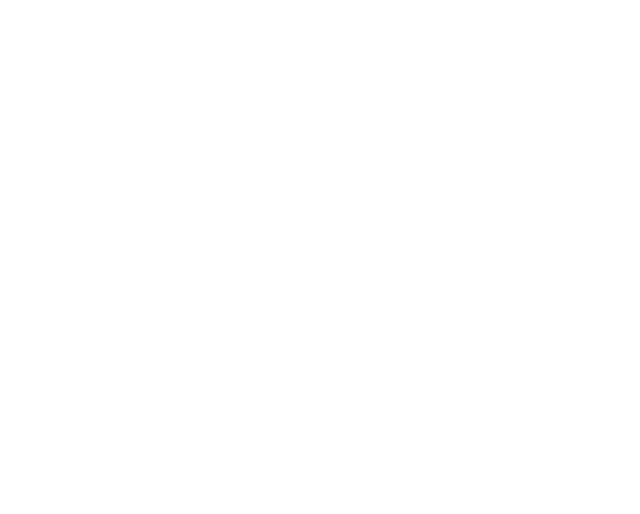
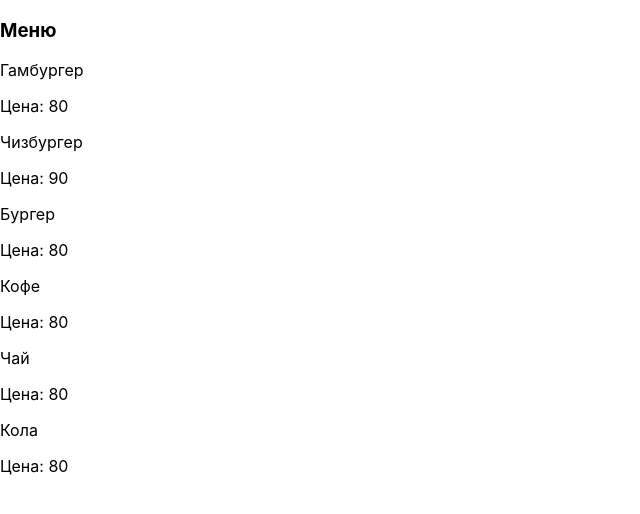
Before and after one commit to InsPavel/python-group_1-exam_7-pavel_zhuvagin, a React (Create React App) app: page / in a window 1280 px wide. Shown: the top 514 px of the page, without its empty margins (0-640 px from the left). Built offline with nearby package versions, Linux system fonts and the light colour scheme.

Commit message:
Добавлен компонент Menu - общий блок меню. Добален компонент Food - то что входит в меню. Модифицирован App.js

```diff
--- a/src/App.js
+++ b/src/App.js
@@ -1,32 +1,35 @@
 import React, { Component } from 'react';
 import './App.css';
+import Menu from './components/Menu/Menu'
 
 const availableMenu = [
-    {name: 'Hamburger', price: '80', total: 0},
-    {name: 'Chesseburger', price: '90', total: 0},
-    {name: 'Burger', price: '80', total: 0},
-    {name: 'Coffe', price: '80', total: 0},
-    {name: 'Tea', price: '80', total: 0},
-    {name: 'Cola', price: '80', total: 0}
+    {name: 'Hamburger', label: 'Гамбургер', price: '80'},
+    {name: 'Chesseburger', label: 'Чизбургер', price: '90'},
+    {name: 'Burger', label: 'Бургер', price: '80'},
+    {name: 'Coffe', label: 'Кофе', price: '80'},
+    {name: 'Tea', label: 'Чай', price: '80'},
+    {name: 'Cola', label: 'Кола', price: '80'}
 ];
 
 class App extends Component {
 
     state = {
         food: [
-            {name: 'hamburger', total: 0},
-            {name: 'chesseburger', total: 0},
-            {name: 'burger', total: 0},
-            {name: 'coffe', total: 0},
-            {name: 'tea', total: 0},
-            {name: 'cola', total: 0}
+            {name: 'hamburger', count: 0, total: 0},
+            {name: 'chesseburger', count: 0, total: 0},
+            {name: 'burger', count: 0, total: 0},
+            {name: 'coffe', count: 0, total: 0},
+            {name: 'tea', count: 0, total: 0},
+            {name: 'cola', count: 0, total: 0}
         ]
     };
 
     render() {
         return (
             <div className="container">
-
+                    <Menu
+                        foods={availableMenu}
+                    />
             </div>
         );
     }
--- /dev/null
+++ b/src/components/Menu/Food/Food.js
@@ -0,0 +1,10 @@
+import React from 'react';
+
+function Food(props) {
+    return <div className="Food">
+        <p>{props.name}</p>
+        <p>Цена: {props.price}</p>
+    </div>
+}
+
+export default Food;
--- /dev/null
+++ b/src/components/Menu/Menu.js
@@ -0,0 +1,18 @@
+import React from 'react';
+import Food from './Food/Food'
+
+function Menu(props) {
+    return <div className="menu">
+        <h3>Меню</h3>
+        {props.foods.map((food) => {
+                return <Food
+                key={food.name}
+                name={food.label}
+                price={food.price}
+                />
+            })
+        }
+    </div>
+}
+
+export default Menu;
```
